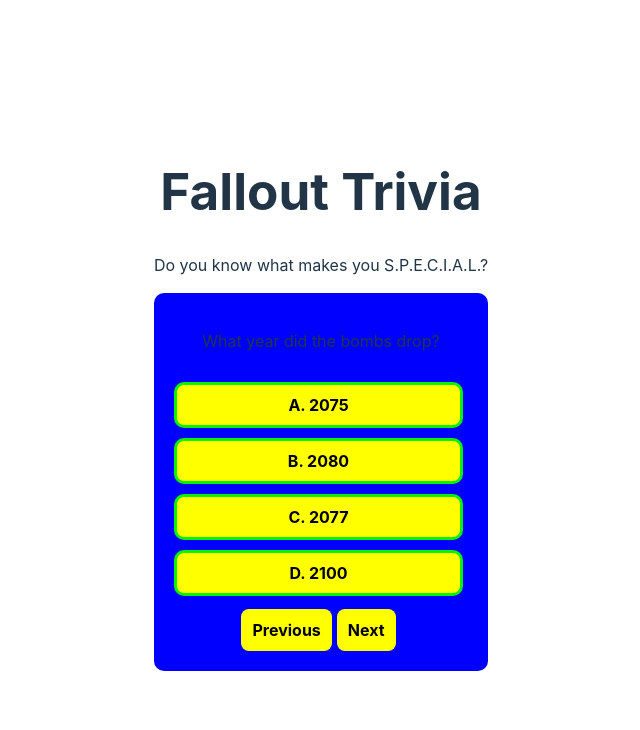
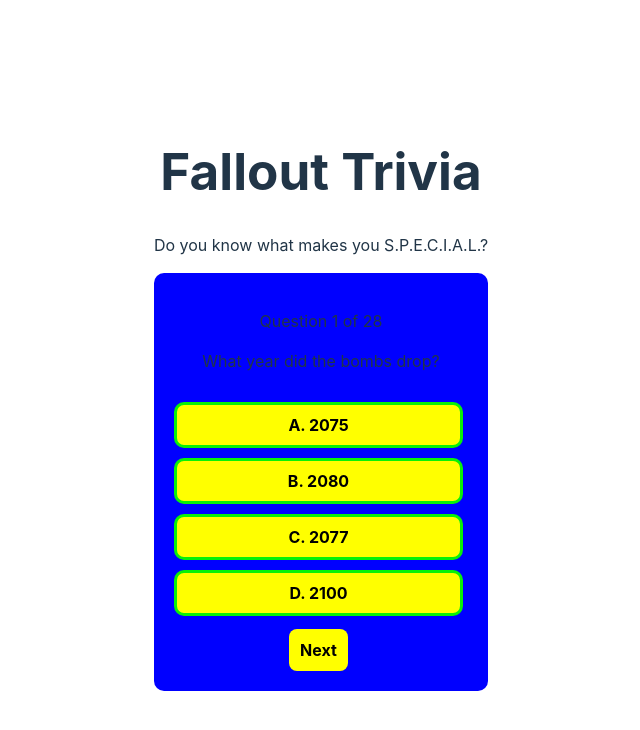
Before and after one commit to nukaterrapin7/trivia-app, a React (Vite) app: page / in a window 1280 px wide. Shown: the top 730 px of the page, without its empty margins (319-959 px from the left). Built offline with nearby package versions, Linux system fonts and the light colour scheme.

Commit message:
Adds color change for correct and incorrect answers, and numbers the questions

```diff
--- a/src/Components/Trivia.jsx
+++ b/src/Components/Trivia.jsx
@@ -59,14 +59,19 @@
     return (
         <div className="card">
             <div className="card-top">
+                <p>Question {currentIndex +1} of {questions.length}</p>
                 <p>{currentQuestion.question}</p>
             </div>
             <div className="cardBottom">
                 {renderOptions()}
             </div>
             <div>
-                <button onClick={handlePrevious}>Previous</button>
-                <button onClick={handleNext}>Next</button>
+                {currentIndex > 0 && (
+                    <button onClick={handlePrevious}>Previous</button>
+                )}
+                {currentIndex < questions.length -1 && (
+                    <button onClick={handleNext}>Next</button>
+                )}
             </div>
         </div>
     )
```
